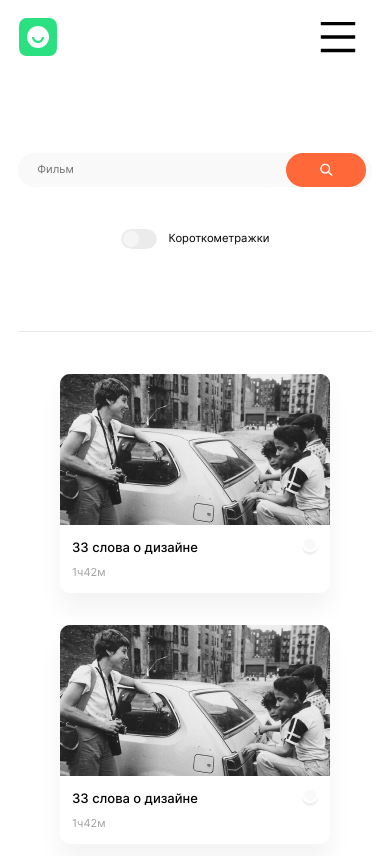
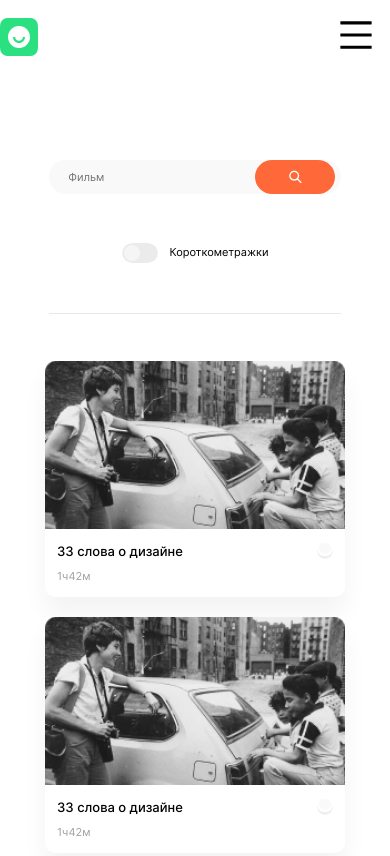
Before and after one commit to Elizaveta-Parada/movies-explorer-frontend, a React app: page /movies in a window 390 px wide. Shown: the top 856 px of the page. Built offline with nearby package versions, Linux system fonts and the light colour scheme.

Commit message:
PP route/movies

```diff
--- a/src/components/HeaderAuth/HeaderAuth.css
+++ b/src/components/HeaderAuth/HeaderAuth.css
@@ -1,9 +1,19 @@
 .header__auth {
-    max-width: 1280px;
     background: #FFFFFF;
-    width: calc(320px + (1140 - 320)*((100vw - 320px)/(1280 - 320)));
+    width: calc(320px + (1280 - 320)*((100vw - 320px)/(1280 - 320)));
+    max-width: 1140px;
     min-height: 74px;
     margin: 0 auto;
     display: flex;
     justify-content: space-between;
+    align-items: center;
 }
+
+.header__auth-contant {
+    width: 676px;
+}
+
+.header__auth-logo {
+    width: 38px;
+    height: 38px;
+}
--- a/src/components/HeaderAuth/HeaderAuth.js
+++ b/src/components/HeaderAuth/HeaderAuth.js
@@ -5,8 +5,11 @@ import './HeaderAuth.css'
 function HeaderAuth() {
     return (
         <header className="header__auth">
-            <img className="header__logo" src={Logo} alt="Логотип" />
-            <Navigation />
+            <img className="header__auth-logo" src={Logo} alt="Логотип" />
+            <div className="header__auth-contant">
+                <Navigation />
+            </div>
+
         </header>
     );
 }
--- a/src/components/MoviesCard/MoviesCard.css
+++ b/src/components/MoviesCard/MoviesCard.css
@@ -14,6 +14,8 @@
     box-sizing: border-box;
     overflow: hidden;
     position: relative;
+    object-fit: cover;
+    display: block;
 
 }
 .card__group {
@@ -67,3 +69,25 @@
     line-height: normal;
     margin: 0;
 }
+
+@media screen and (max-width: 780px) {
+    .card__image {
+        width: 339px;
+        height: 190px;
+    }
+
+    .card__group {
+        width: 315px;
+    }
+}
+
+@media screen and (max-width: 400px) {
+    .card__image {
+        width: 300px;
+        height: 168px;
+    }
+
+    .card__group {
+        width: 276px;
+    }
+}
--- a/src/components/MoviesCardList/MoviesCardList.css
+++ b/src/components/MoviesCardList/MoviesCardList.css
@@ -2,6 +2,7 @@
     width: calc(300px + (1140 - 300)*((100vw - 320px)/(1280 - 320)));
     margin: auto;
     max-width: 1140px;
+    max-height: 1325px;
 }
 
 .movies__list {
@@ -13,10 +14,29 @@
     grid-template-columns: repeat(auto-fit, minmax(270px, 1fr));
     grid-gap: 32px 20px;
     justify-items: center;
+    margin-bottom: 30px;
 }
 
-/* @media screen and (max-width: 767px) {
-    .elements__lists {
-        gap: 22px;
+@media screen and (max-width: 780px) {
+    .movies__list {
+        margin-top: 71px;
+        grid-template-columns: repeat(auto-fit, minmax(339px, 1fr));
+        grid-gap: 36px 30px;
     }
-} */
+
+    .movies__card-list {
+        width: 708px;
+    }
+}
+
+@media screen and (max-width: 400px) {
+    .movies__card-list {
+        width: 300px;
+    }
+
+    .movies__list {
+        grid-template-columns: repeat(auto-fit, minmax(300px, 1fr));
+        margin-top: 40px;
+        gap: 20px;
+    }
+}
--- a/src/components/MoviesCardList/MoviesCardList.js
+++ b/src/components/MoviesCardList/MoviesCardList.js
@@ -20,7 +20,22 @@ function MoviesCardList() {
         <li>
           <MoviesCard />
         </li>
+        {/* <li>
+          <MoviesCard />
+        </li>
         <li>
+          <MoviesCard />
+        </li>
+        <li>
+          <MoviesCard />
+        </li> */}
+        {/* <li>
+          <MoviesCard />
+        </li>
+        <li>
+          <MoviesCard />
+        </li> */}
+        {/* <li>
           <MoviesCard />
         </li>
         <li>
@@ -37,10 +52,7 @@ function MoviesCardList() {
         </li>
         <li>
           <MoviesCard />
-        </li>
-        <li>
-          <MoviesCard />
-        </li>
+        </li> */}
       </ul>
     </section>
   );
--- a/src/components/Navigation/Navigation.css
+++ b/src/components/Navigation/Navigation.css
@@ -1,10 +1,8 @@
 .navigation {
     display: flex;
-    /* gap: calc(150px + (364 - 150)*((100vw - 800px)/(1280 - 800))); */
-    margin-right: calc(28px + (70 - 28)*((100vw - 800px)/(1280 - 800)));
     align-items: center;
     justify-content: space-between;
-    width: 676px;
+    width: 95%
 }
 
 .navigation__lists {
@@ -126,3 +124,9 @@
         right: 0px;
     }
 }
+
+@media screen and (max-width: 400px) {
+    .navigation__btn-mobile {
+        right: 14px;
+    }
+}
--- a/src/components/Navigation/Navigation.js
+++ b/src/components/Navigation/Navigation.js
@@ -30,7 +30,7 @@ function Navigation() {
                 </button>
             </nav>
             <div className='navigation__btn-mobile' onClick={() => setNav(!nav)}>
-                {nav ? <AiOutlineClose size={22} /> : <AiOutlineMenu size={44} />}
+                {nav ? <AiOutlineClose size={22} /> : <AiOutlineMenu size={40} />}
             </div>
             <div className={nav ? ["nav__shadow nav__shadow_active"].join(" ") : ["nav__shadow"]}></div>
         </>
--- a/src/components/Preloader/Preloader.css
+++ b/src/components/Preloader/Preloader.css
@@ -17,3 +17,18 @@
     font-weight: 500;
     line-height: normal;
 }
+
+@media screen and (max-width: 780px) {
+    .preloader__container {
+        margin-bottom: 85px;
+    }
+
+}
+
+@media screen and (max-width: 400px) {
+    .preloader__container {
+        margin-top: 53px;
+        margin-bottom: 79px;
+    }
+
+}
--- a/src/components/SearchForm/SearchForm.css
+++ b/src/components/SearchForm/SearchForm.css
@@ -1,19 +1,20 @@
 .search {
   max-width: 1280px;
   min-height: 247px;
-  border-bottom: 1px solid rgba(232, 232, 232, 1);
-  padding-bottom: 10px;
+  /* border-bottom: 1px solid rgba(232, 232, 232, 1); */
 }
 
 .search__form {
   width: calc(292px + (1140 - 292)*((100vw - 320px)/(1280 - 320)));
-  border-radius: 40px;
+  max-width: 1140px;
   display: flex;
-  gap: 42px;
+  gap: 49px;
   flex-direction: column;
   align-items: center;
-  margin: auto;
-  margin-top: calc(80px + (60 - 80)*((100vw - 320px)/(1280 - 320)));
+  margin: 0 auto;
+  margin-top: 65px;
+  padding-bottom: 70px;
+  border-bottom: 1px solid rgba(232, 232, 232, 1);
 }
 
 .search__btn {
@@ -38,7 +39,7 @@
   border-style: none;
   outline: none;
   font-weight: 400;
-  font-size: calc(11px + (13 - 11)*((100vw - 320px)/(1280 - 320)));
+  font-size: 13px;
   line-height: 17px;
   flex-grow: 1;
   border-radius: 40px;
@@ -80,7 +81,33 @@
 
 .search__short-films {
   line-height: 18px;
-  font-size: calc(11px + (14 - 11)*((100vw - 320px)/(1280 - 320)));
+  font-size: 14px;
   margin: 0;
   font-weight: 400;
 }
+
+@media screen and (max-width: 780px) {
+    .search__form {
+      margin-top: 86px;
+      width: 708px;
+      padding-bottom: 50px;
+    }
+}
+
+@media screen and (max-width: 400px) {
+  .search__form {
+    margin-top: 86px;
+    width: 292px;
+    padding-bottom: 50px;
+  }
+
+  .search__input {
+    font-size: 11px;
+    line-height: 17px;
+  }
+
+  .search__short-films {
+    font-size: 11px;
+    line-height: 18px;
+  }
+}
```
Also changed, not shown: src/components/BurgerMenu/BurgerMenu.js (deleted).
